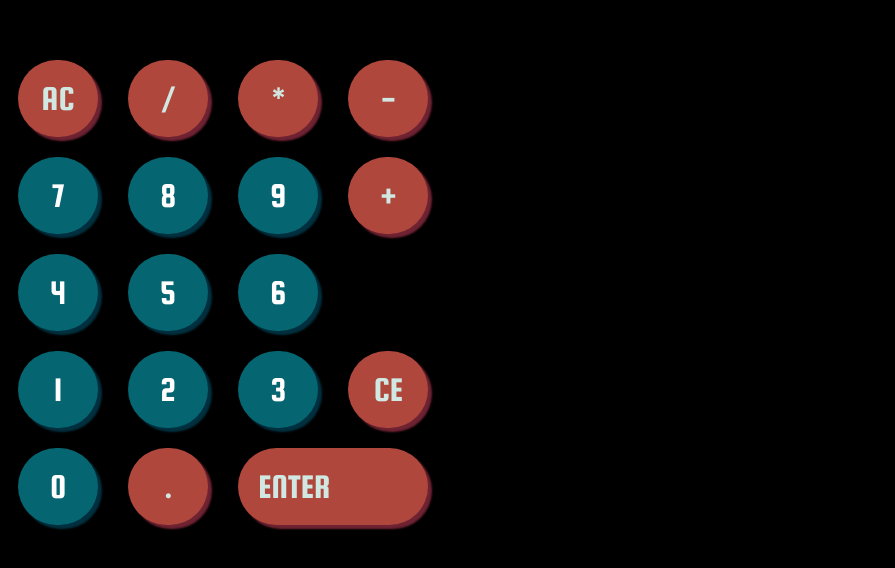
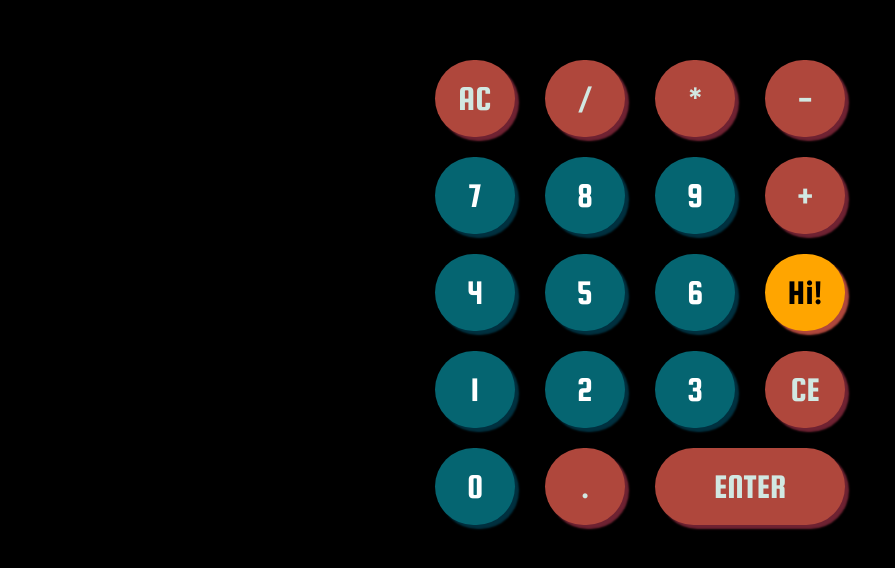
Before and after one commit to bing0i/calculator, a plain HTML site: page index.html in a window 1280 px wide. Shown: the whole page, without its empty margins (0-895 px from the left). Drawn offline with Linux system fonts and the light colour scheme.

Commit message:
Add hi button

```diff
--- a/index.html
+++ b/index.html
@@ -1,6 +1,7 @@
 <!DOCTYPE html>
 <html>
     <head>
+        <script src="https://use.fontawesome.com/9ec95d17c9.js"></script>
         <meta charset="UTF-8">
         <title>Courgette's Calculator</title>
         <link rel="stylesheet" href="styles.css">
@@ -27,6 +28,7 @@
                 <button value='4'>4</button>
                 <button value='5'>5</button>
                 <button value='6'>6</button>
+                <button id='btnGithub' value='hi'>Hi!</button>
             </div>
             <div id='row4'>
                 <button value='1'>1</button>
--- a/scripts.js
+++ b/scripts.js
@@ -7,6 +7,8 @@ function showText() {
     let display = document.querySelector('#display');
     let buttons = Array.from(document.querySelectorAll('button'))
     buttons.forEach(button => button.addEventListener('click', function() {
+        if (button.value === 'hi')
+            return;
         if (button.value === '0' && display.innerText[display.innerText.length - 1] === '/') {
             alert('Nah, hooman');
             return;
--- a/styles.css
+++ b/styles.css
@@ -30,11 +30,22 @@ button:active {
     color: #d1e8e2;
 }
 
-#btnEnter:active, #btnCE:active, #btnDot:active, #btnAdd:active, #btnSub:active, #btnMulti:active, #btnDiv:active, #btnAC:active {
+#btnEnter:active, #btnCE:active, #btnDot:active, #btnAdd:active, #btnSub:active,
+#btnMulti:active, #btnDiv:active, #btnAC:active, #btnGithub:active {
     transform: translateY(4px) translateX(4px);
     box-shadow: 4px 4px 2px black;
 }
 
 #btnEnter {
-    padding-right: 170px;
+    width: 190px;
 }
+
+#buttons {
+    text-align: center;
+}
+
+#btnGithub {
+    background-color: orange;
+    box-shadow: 4px 4px 2px #af473c;
+    color: black;
+}
```
